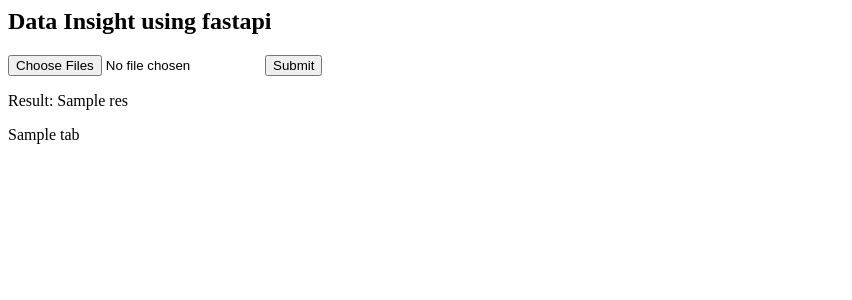
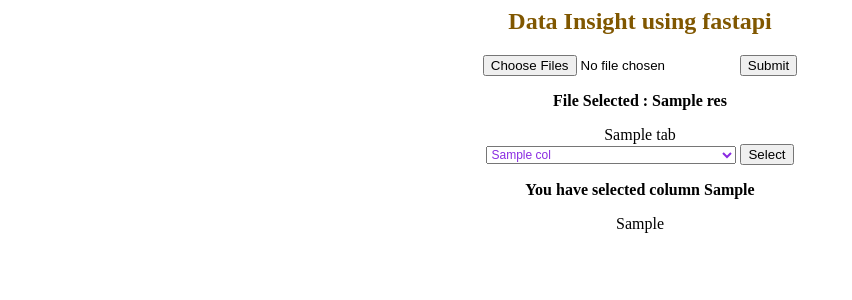
Before and after one commit to Sandutta2020/Dataframe_insight_FastAPI, a FastAPI app: template templates/form.html in a window 1280 px wide. Shown: the top 300 px of the page, without its empty margins (0-852 px from the left). Run offline with FastAPI, Linux system fonts and the light colour scheme; the template is opened without the code that fills it: most values are stand-ins (such as "Sample title", 1, 10 or a date in 2020).

Commit message:
adding more options

```diff
--- a/app.py
+++ b/app.py
@@ -23,12 +23,37 @@ async def get_webpage(request: Request):
         "form.html", {"request": request, "Res": "Please upload a csv file"}
     )
 
+g_df =pd.DataFrame()
+file_uploaded =""
+@app.post("/uploadfiles", response_class=HTMLResponse)
+async def uploadfiles(request: Request, files: UploadFile = Form("individual"), column_select: str = Form(" ")):
+    global g_df
+    global file_uploaded
+    if files =="individual":
+        f_df = g_df
+    else:
+        df =pd.read_csv(files.file)
+        g_df =df
+        f_df= g_df
+        file_uploaded = files.filename
+    lst = f_df.columns.to_list()
+    col_dtypes =[cols+'('+str(f_df.dtypes[cols]) +')' for cols in lst]
+    #f_df.columns=col_dtypes
+    if column_select !=" ":
+        unique_list =f_df[column_select].unique()
+    else:
+        unique_list=''
 
-@app.post("/uploadfiles", response_class=HTMLResponse)
-async def uploadfiles(request: Request, files: UploadFile = Form(...)):
-    df =pd.read_csv(files.file)
     return templates.TemplateResponse(
-        "form.html", {"request": request, "tab": df.head(5).to_html(border =1,index=False,show_dimensions =True),"Res" :files.filename}
+        "form.html",
+        {
+            "request": request,
+            "tab": f_df.head(2).to_html(border=1, index=False,table_id="table_details"),
+            "Res": file_uploaded,
+            "col_list": lst,
+            "col_sel": column_select,
+            "final_res": unique_list
+        },
     )
 
 
--- /dev/null
+++ b/static/styles.css
@@ -0,0 +1,39 @@
+h2 {
+    color: rgb(128, 87, 0);
+}
+#table_details
+{
+    border: 1px ;
+    color: blue;
+    font-size: 13px;
+}
+p{
+    font-weight: bold;
+}
+
+select
+{
+    color: blueviolet;
+    font-size: 12px;
+    width: 250;
+}
+
+.KB{
+    background-color:rgb(240, 177, 52);
+}
+
+.UR{
+    background-color:rgb(145, 156, 216);
+}
+
+tr{
+    text-align: left;
+}
+
+#result_movies
+{
+    border: 1px solid white;
+    font-size: 14px;
+    color: rgb(53, 4, 34);
+    width: 300;
+}
--- a/templates/form.html
+++ b/templates/form.html
@@ -1,15 +1,38 @@
 <html lang="en">
 <head>
     <meta charset="UTF-8">
-    <title>Data Insight</title>
+    <title>Data Insight of a CSV</title>
+    <link href="{{ url_for('static', path='/styles.css') }}" rel="stylesheet">
 </head>
 <body>
+    <center>
 <h2> Data Insight using fastapi </h3>
 <form action="/uploadfiles/" enctype="multipart/form-data" method="post">
 <input name="files" type="file" multiple>
 <input type="submit">
 </form>
-<p>Result: {{ Res }}</p>
+{% if col_list %}
+<p>File Selected : {{ Res }}</p>
 {{ tab |safe }}
+
+<form action="/uploadfiles" enctype="multipart/form-data" method="post">
+    <select name="column_select" id="column_select" required="required">
+        {% for x in col_list %}
+            {% if col_sel==x %}
+                <option value="{{x}}" selected>{{x}}</option>
+            {% endif %}
+                <option value="{{x}}">{{x}}</option>
+        {% endfor %}
+    </select>
+<input type="submit" value ="Select">
+</form>
+{% if col_sel ==" " %}
+<p> Please Select a Column for Further Analysis </p>
+{% else %}
+<p> You have selected  column {{col_sel}}</p>
+{% endif %}
+{{final_res}}
+{% endif %}
+</center>
 </body>
 </html>
```
